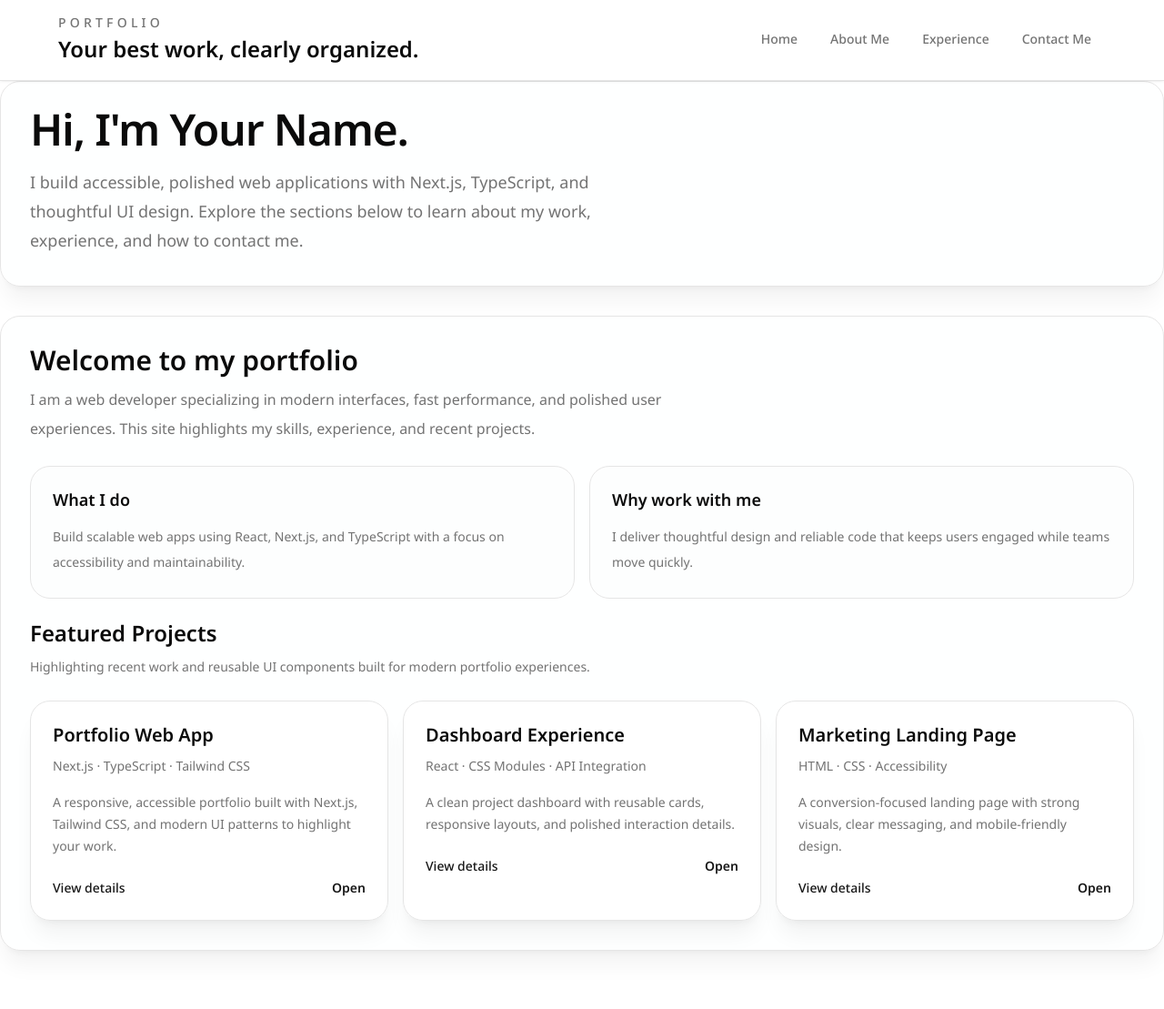
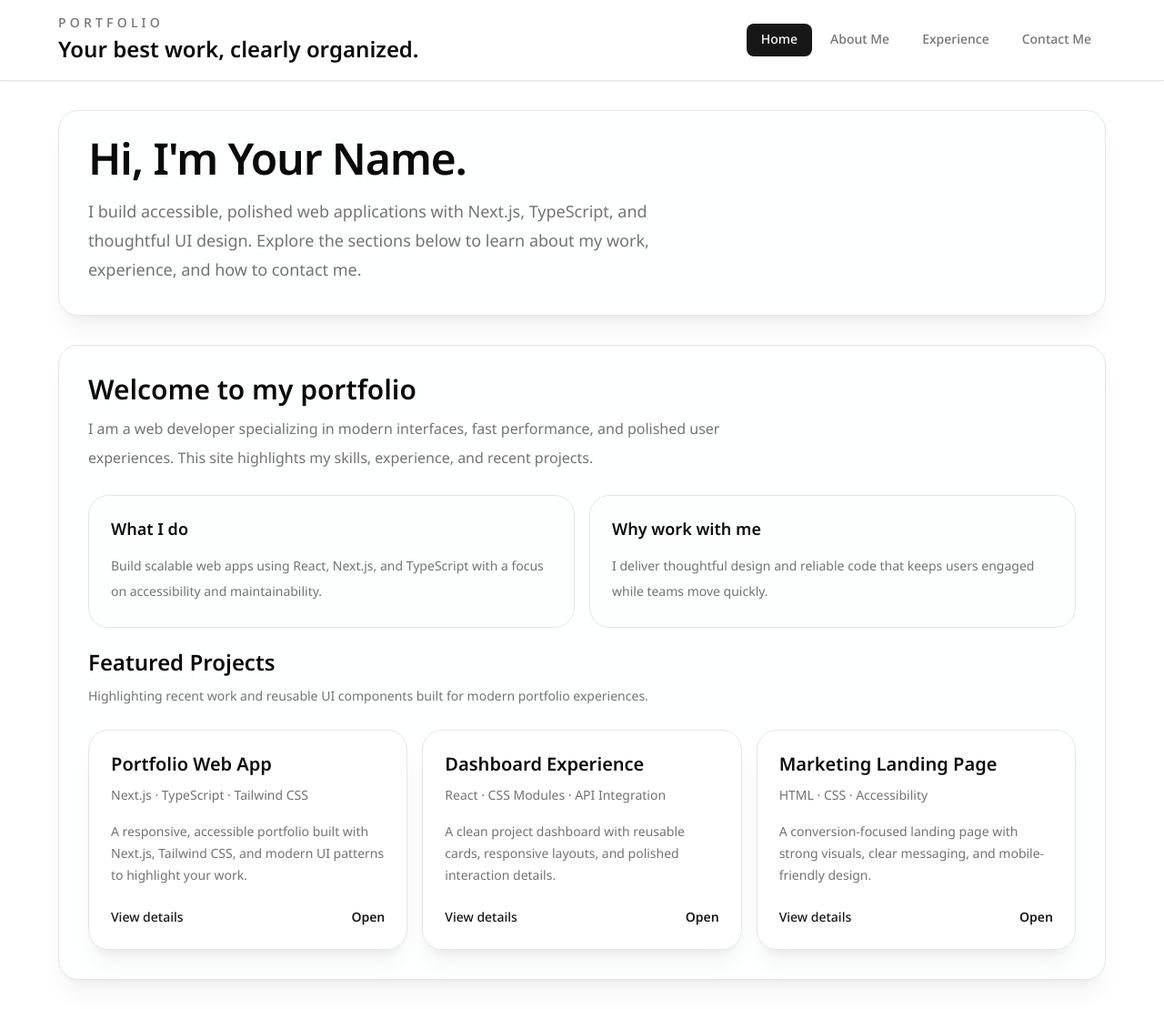
Before and after one commit to sakdinont-dev/my-portfolio, a Next.js app: page / in a window 1280 px wide. Shown: the whole page at 91% size. Before the commit the page ends 1045 px from the top, so only its background shows below. Built offline with nearby package versions, Linux system fonts and the light colour scheme.

Commit message:
path fixed

```diff
--- a/app/layout.tsx
+++ b/app/layout.tsx
@@ -15,9 +15,13 @@ export default function RootLayout({
 }>) {
   return (
     <html lang="th" className={`${notoSansThai.variable} h-full antialiased`}>
-      <body className="min-h-full flex flex-col font-sans">
+      <body className="min-h-screen bg-background text-foreground font-sans">
         <Navigation />
-        <main className="flex-1">{children}</main>
+        <main className="px-6 py-8 sm:px-10 lg:px-16">
+          <div className="mx-auto max-w-6xl">
+            {children}
+          </div>
+        </main>
       </body>
     </html>
   );
--- a/app/page.tsx
+++ b/app/page.tsx
@@ -1,5 +1,104 @@
-import MainPage from "./main/page";
+import { Card, CardContent, CardDescription, CardFooter, CardHeader, CardTitle } from "@/components/ui/card";
+
+const projects = [
+  {
+    title: "Portfolio Web App",
+    description:
+      "A responsive, accessible portfolio built with Next.js, Tailwind CSS, and modern UI patterns to highlight your work.",
+    tech: "Next.js · TypeScript · Tailwind CSS",
+    href: "#",
+  },
+  {
+    title: "Dashboard Experience",
+    description:
+      "A clean project dashboard with reusable cards, responsive layouts, and polished interaction details.",
+    tech: "React · CSS Modules · API Integration",
+    href: "#",
+  },
+  {
+    title: "Marketing Landing Page",
+    description:
+      "A conversion-focused landing page with strong visuals, clear messaging, and mobile-friendly design.",
+    tech: "HTML · CSS · Accessibility",
+    href: "#",
+  },
+];
 
 export default function RootPage() {
-  return <MainPage />;
+  return (
+    <div className="space-y-8">
+      <section className="rounded-3xl border border-border bg-card/90 p-8 shadow-xl shadow-black/5 backdrop-blur-xl dark:bg-zinc-950/90">
+        <div className="flex flex-col gap-6 sm:flex-row sm:items-end sm:justify-between">
+          <div className="space-y-4">
+            <div>
+              <h1 className="text-4xl font-semibold tracking-tight text-foreground sm:text-5xl">
+                Hi, I&apos;m Your Name.
+              </h1>
+              <p className="mt-4 max-w-2xl text-lg leading-8 text-muted-foreground">
+                I build accessible, polished web applications with Next.js, TypeScript, and thoughtful UI design. Explore the sections below to learn about my work, experience, and how to contact me.
+              </p>
+            </div>
+          </div>
+        </div>
+      </section>
+
+      <section className="rounded-3xl border border-border bg-card/90 p-8 shadow-xl shadow-black/5 backdrop-blur-xl dark:bg-zinc-950/90">
+        <div className="space-y-6">
+          <div>
+            <h2 className="text-3xl font-semibold text-foreground">Welcome to my portfolio</h2>
+            <p className="mt-2 max-w-3xl leading-8 text-muted-foreground">
+              I am a web developer specializing in modern interfaces, fast performance, and polished user experiences. This site highlights my skills, experience, and recent projects.
+            </p>
+          </div>
+
+          <div className="grid gap-4 sm:grid-cols-2">
+            <div className="rounded-3xl border border-border bg-muted/10 p-6">
+              <h3 className="text-lg font-semibold text-foreground">What I do</h3>
+              <p className="mt-3 text-sm leading-7 text-muted-foreground">
+                Build scalable web apps using React, Next.js, and TypeScript with a focus on accessibility and maintainability.
+              </p>
+            </div>
+            <div className="rounded-3xl border border-border bg-muted/10 p-6">
+              <h3 className="text-lg font-semibold text-foreground">Why work with me</h3>
+              <p className="mt-3 text-sm leading-7 text-muted-foreground">
+                I deliver thoughtful design and reliable code that keeps users engaged while teams move quickly.
+              </p>
+            </div>
+          </div>
+
+          <div className="space-y-6">
+            <div className="flex items-center justify-between gap-4">
+              <div>
+                <h3 className="text-2xl font-semibold text-foreground">Featured Projects</h3>
+                <p className="mt-2 text-sm leading-6 text-muted-foreground">
+                  Highlighting recent work and reusable UI components built for modern portfolio experiences.
+                </p>
+              </div>
+            </div>
+
+            <div className="grid gap-4 lg:grid-cols-3">
+              {projects.map((project) => (
+                <Card key={project.title} className="border-border bg-background/80">
+                  <CardHeader>
+                    <CardTitle>{project.title}</CardTitle>
+                    <CardDescription>{project.tech}</CardDescription>
+                  </CardHeader>
+                  <CardContent>{project.description}</CardContent>
+                  <CardFooter>
+                    <p className="text-sm font-medium text-primary">View details</p>
+                    <a
+                      href={project.href}
+                      className="text-sm font-semibold text-primary transition hover:text-primary/80"
+                    >
+                      Open
+                    </a>
+                  </CardFooter>
+                </Card>
+              ))}
+            </div>
+          </div>
+        </div>
+      </section>
+    </div>
+  );
 }
--- a/components/navigation.tsx
+++ b/components/navigation.tsx
@@ -5,10 +5,10 @@ import Link from "next/link";
 import { cn } from "@/lib/utils";
 
 const navItems = [
-  { href: "/main", label: "Home" },
-  { href: "/main/about-me", label: "About Me" },
-  { href: "/main/experience", label: "Experience" },
-  { href: "/main/contact-me", label: "Contact Me" },
+  { href: "/", label: "Home" },
+  { href: "/about-me", label: "About Me" },
+  { href: "/experience", label: "Experience" },
+  { href: "/contact-me", label: "Contact Me" },
 ];
 
 export default function Navigation() {
```
Also changed, not shown: app/about-me/page.tsx (renamed from app/main/about-me/page.tsx), app/contact-me/page.tsx (renamed from app/main/contact-me/page.tsx), app/experience/page.tsx (renamed from app/main/experience/page.tsx).
